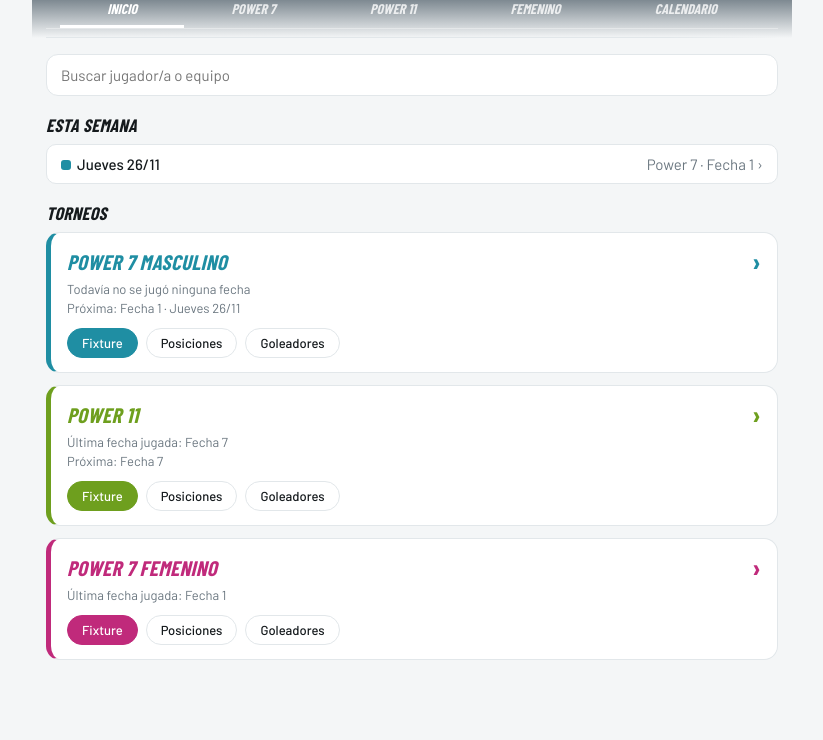
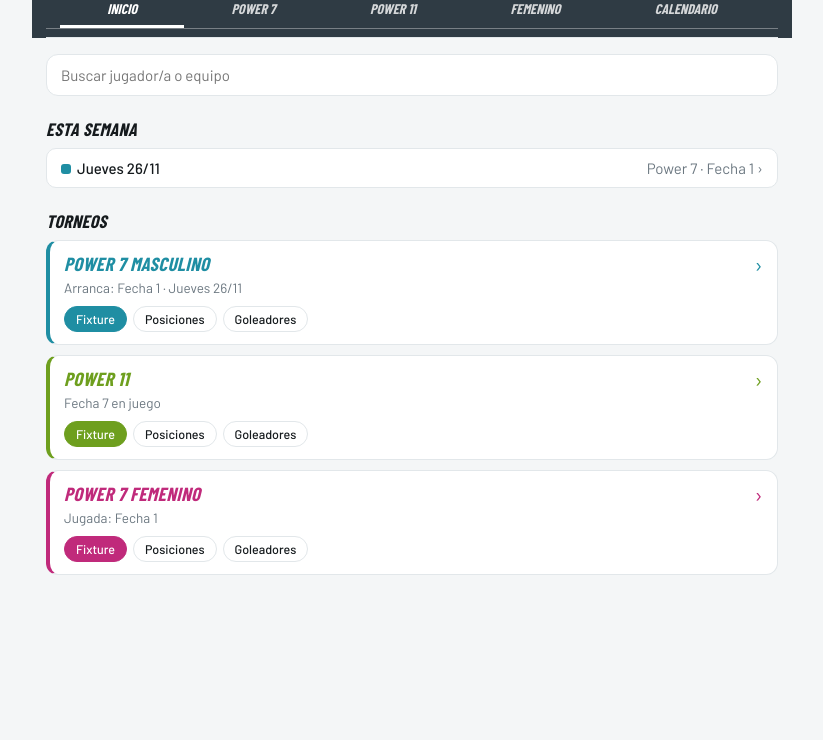
Before and after one commit to torneopower/torneopower.github.io, a plain HTML site: page index.html in a window 1280 px wide. Shown: the part 63-803 px from the top of the page, without its empty margins (228-1051 px from the left). Drawn offline with nearby package versions, Linux system fonts and the light colour scheme; a web font is replaced by a local one.

Commit message:
Add files via upload

```diff
--- a/index.html
+++ b/index.html
@@ -348,6 +348,26 @@ b,strong{font-weight:500}
 .qi b{font-weight:500;flex:none}.qi span{color:var(--mut);font-size:12px;text-align:right}.qn{padding:10px 14px;color:var(--mut);font-size:13px}
 td.pts,td.eq,.tm b,.yeh b,.ct b,.list b,.team b,.eqf2 b,.mini b,html:not(.dark) .m2 .tt.win b{font-weight:500}
 </style>
+<style id="inicio-v2">
+/* Inicio más compacto */
+.tcards{gap:10px}
+.tcard{padding:12px 14px;border-left-width:4px;border-radius:12px}
+.tc-top{display:flex;justify-content:space-between;align-items:center}
+.tcard h3{font-size:19px!important;margin:0!important;line-height:1.1}
+.tcard .go{font-size:22px}
+.tcard .mu{font-size:13.5px;margin:4px 0 0}
+.tbtn{margin-top:10px;gap:6px}
+.tbtn button{padding:4px 11px;font-size:12.5px}
+#main>h2{margin-top:22px}
+/* Inicio y calendario: color oscuro neutro para que el texto blanco se lea */
+html:not(.dark) body.cal{--c:#2f3b44}
+/* Cabezal: color sólido detrás del logo y las pestañas (sin degradé que lave el texto) */
+html:not(.dark) header{background:linear-gradient(180deg,var(--c) 0,var(--c) calc(100% - var(--vh,0px)),var(--bg) calc(100% - var(--vh,0px)))!important}
+html:not(.dark) .views{border-bottom:1px solid var(--line)}
+/* Subpestañas: sin el difuminado fijo que cortaba "Info"; solo se difumina si hay más para deslizar */
+.views{-webkit-mask-image:none!important;mask-image:none!important;padding-right:14px!important;scroll-padding:0 14px}
+.views.mas{-webkit-mask-image:linear-gradient(90deg,#000 calc(100% - 36px),transparent)!important;mask-image:linear-gradient(90deg,#000 calc(100% - 36px),transparent)!important}
+</style>
 </head>
 <body class="p7">
 <div class="wrap">
@@ -403,9 +423,10 @@ function vHome(){
   h+='<h2>Torneos</h2><div class="tcards">'+T.map(t=>{const d=DATA[t],ms=d.matches;
     const lastF=[...ms].reverse().find(played);
     const next=ms.find(m=>!played(m)&&!(m.date&&new Date(m.date+'T23:59')<new Date())&&(!lastF||fnumM(m)>=fnumM(lastF)));
-    const l1=lastF?`Última fecha jugada: ${esc(lastF.f)}`:'Todavía no se jugó ninguna fecha';
-    const l2=next?`Próxima: ${esc(next.f)}${next.date?' · '+fdate(next.date):''}`:(d.proximas&&d.proximas[0]?`Próxima: ${esc(d.proximas[0][0])} · ${fdate(d.proximas[0][1])}`:'');
-    return `<div class="tcard" data-t="${t}" data-v="fixture" style="--tc:${col[t]}"><h3>${esc(d.full)}<span class="go">›</span></h3><div class="mu">${l1}</div>${l2?`<div class="mu">${l2}</div>`:''}<div class="tbtn"><button data-t="${t}" data-v="fixture">Fixture</button><button data-t="${t}" data-v="posiciones">Posiciones</button><button data-t="${t}" data-v="goleadores">Goleadores</button></div></div>`}).join('')+'</div>';
+    const enJuego=lastF&&next&&next.f===lastF.f;
+    const nx=next?`${esc(next.f)}${next.date?' · '+fdate(next.date):''}`:(d.proximas&&d.proximas[0]?`${esc(d.proximas[0][0])} · ${fdate(d.proximas[0][1])}`:'');
+    const meta=enJuego?`${esc(lastF.f)} en juego${next.date?' · sigue '+fdate(next.date):''}`:[lastF?'Jugada: '+esc(lastF.f):'',nx?(lastF?'Próxima: ':'Arranca: ')+nx:''].filter(Boolean).join(' · ');
+    return `<div class="tcard" data-t="${t}" data-v="fixture" style="--tc:${col[t]}"><div class="tc-top"><h3>${esc(d.full)}</h3><span class="go">›</span></div>${meta?`<div class="mu">${meta}</div>`:''}<div class="tbtn"><button data-t="${t}" data-v="fixture">Fixture</button><button data-t="${t}" data-v="posiciones">Posiciones</button><button data-t="${t}" data-v="goleadores">Goleadores</button></div></div>`}).join('')+'</div>';
   return h;
 }
 
@@ -757,6 +778,18 @@ document.addEventListener('click',e=>{
 },true);
 fetch('crests-p11.json').then(r=>r.json()).then(j=>{Object.assign(CR,j);render()}).catch(()=>{});
 fetch('crests-fem.json').then(r=>r.json()).then(j=>{Object.assign(CR,j);render()}).catch(()=>{});
+
+/* Inicio v2: alto de subpestañas para el cabezal + difuminado solo si hay más para deslizar */
+(function(){const _r=render;render=function(){_r.apply(this,arguments);ajusta()};
+  function ajusta(){const v=document.getElementById('views'),h=document.querySelector('header');if(!v||!h)return;
+    h.style.setProperty('--vh',(v.innerHTML.trim()?v.offsetHeight:0)+'px');
+    const on=v.querySelector('.on');if(on){const l=on.offsetLeft,r=l+on.offsetWidth;if(r>v.scrollLeft+v.clientWidth-14||l<v.scrollLeft)v.scrollLeft=Math.max(0,r-v.clientWidth+28)}
+    marca(v)}
+  function marca(v){v.classList.toggle('mas',v.scrollLeft+v.clientWidth<v.scrollWidth-4)}
+  document.addEventListener('scroll',e=>{if(e.target&&e.target.id==='views')marca(e.target)},true);
+  window.addEventListener('resize',ajusta);
+  window.addEventListener('scroll',()=>setTimeout(()=>{const v=document.getElementById('views'),h=document.querySelector('header');if(v&&h)h.style.setProperty('--vh',(v.innerHTML.trim()?v.offsetHeight:0)+'px')},0),{passive:true});
+  ajusta()})();
 </script>
 </body>
 </html>
```
